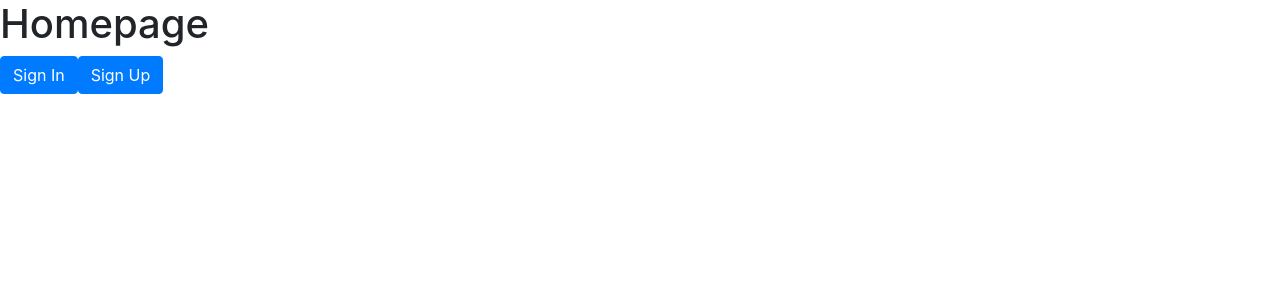
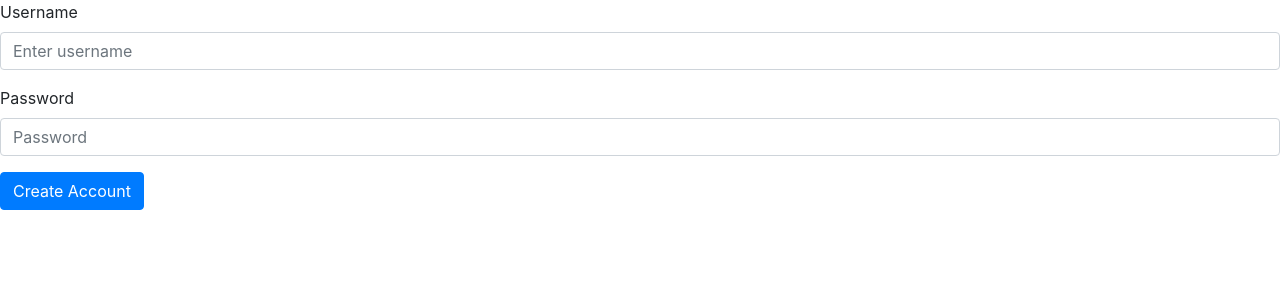
Before and after one commit to devindavis5/bioinfinite, a React (Create React App) app in the folder front-end/: page /signup in a window 1280 px wide. Shown: the top 300 px of the page. Built offline with nearby package versions, Linux system fonts and the light colour scheme.

Commit message:
added routes and forms

```diff
--- a/front-end/src/App.js
+++ b/front-end/src/App.js
@@ -1,5 +1,3 @@
-import SignIn from './components/SignIn.js'
-import SignUp from './components/SignUp.js'
 import './App.css';
 import React, {Component} from 'react';
 import Button from 'react-bootstrap/Button'
@@ -9,25 +7,28 @@ class App extends Component  {
     super()
 
     this.state = {
-      signin: false,
-      singup: false
+      categories: []
     }
   }
 
-  signInClick = () => {
-    this.setState({signin: !this.state.signin})
+  signInClick = (e) => {
+    e.preventDefault()
+    const { history } = this.props
+    history.push('/signin')
   }
 
-  signUpClick = () => {
-    this.setState({signup: !this.state.signup})
+  signUpClick = (e) => {
+    e.preventDefault()
+    const { history } = this.props
+    history.push('/signup')
   }
 
   render() {
     return (
       <div>
         <h1>Homepage</h1>
-        {this.state.signin === true ? <SignIn/> : <Button onClick={this.signInClick}>Sign In</Button>}
-        {this.state.signup === true ? <SignUp/> : <Button onClick={this.signUpClick}>Sign Up</Button>}
+        <Button onClick={this.signInClick}>Sign In</Button>
+        <Button onClick={this.signUpClick}>Sign Up</Button>
       </div>
     );
   }
--- a/front-end/src/components/SignIn.js
+++ b/front-end/src/components/SignIn.js
@@ -1,30 +1,43 @@
 import React, {Component} from 'react';
-import MainContainer from '../containers/MainContainer.js'
-// import {BrowserRouter as Router, Route} from 'react-router-dom';
-// import { NavLink } from 'react-router-dom';
+import Form from 'react-bootstrap/Form'
+import Button from 'react-bootstrap/Button'
 
 export default class SignIn extends Component {
+    constructor() {
+        super()
+
+        this.state = {
+            username: "",
+            password: ""
+        }
+    }
+
+    onChange = (e) => {
+        let {name, value} = e.target
+        this.setState({[name]: value})
+    }
+
+    onSubmit = (e) => {
+        e.preventDefault()
+        const { history } = this.props
+        console.log(this.state.username)
+        history.push('/maincontainer')
+    }
+
     render() {
         return (
             <div>
-                {/* <form>
-                <div class="form-group">
-                    <label for="exampleInputEmail1">Email address</label>
-                    <input type="email" class="form-control" id="exampleInputEmail1" aria-describedby="emailHelp" placeholder="Enter email">
-                    <small id="emailHelp" class="form-text text-muted">We'll never share your email with anyone else.</small>
-                </div>
-                <div class="form-group">
-                    <label for="exampleInputPassword1">Password</label>
-                    <input type="password" class="form-control" id="exampleInputPassword1" placeholder="Password">
-                </div>
-                <div class="form-check">
-                    <input type="checkbox" class="form-check-input" id="exampleCheck1">
-                    <label class="form-check-label" for="exampleCheck1">Check me out</label>
-                </div>
-                <button type="submit" class="btn btn-primary">Submit</button>
-                </form> */}
-                <MainContainer />
-                {/* <NavLink to="/maincontainer" exact>Movies </NavLink> */}
+                <Form>
+                    <Form.Group controlId="formBasicUsername">
+                        <Form.Label>Username</Form.Label>
+                        <Form.Control type="text" placeholder="Enter username" name="username" onChange={this.onChange} />
+                    </Form.Group>
+                    <Form.Group controlId="formBasicPassword">
+                        <Form.Label>Password</Form.Label>
+                        <Form.Control type="password" placeholder="Password" />
+                    </Form.Group>
+                    <Button to="/maincontainer" onClick={this.onSubmit} variant="primary" type="submit">Sign in</Button>
+                </Form>
             </div>
         )
     }
--- a/front-end/src/components/SignUp.js
+++ b/front-end/src/components/SignUp.js
@@ -1,13 +1,44 @@
 import React, {Component} from 'react';
-import MainContainer from '../containers/MainContainer.js'
+import Form from 'react-bootstrap/Form'
+import Button from 'react-bootstrap/Button'
 
 export default class SignUp extends Component {
+    constructor() {
+        super()
+
+        this.state = {
+            username: "",
+            password: ""
+        }
+    }
+
+    onChange = (e) => {
+        let {name, value} = e.target
+        this.setState({[name]: value})
+    }
+
+    onSubmit = (e) => {
+        e.preventDefault()
+        const { history } = this.props
+        console.log(this.state.username)
+        history.push('/maincontainer')
+    }
+
     render() {
         return (
             <div>
-                <h1>SignUp Component</h1>
-                <MainContainer />
-            </div>
+            <Form>
+                <Form.Group controlId="formBasicUsername">
+                    <Form.Label>Username</Form.Label>
+                    <Form.Control type="text" placeholder="Enter username" name="username" onChange={this.onChange} />
+                </Form.Group>
+                <Form.Group controlId="formBasicPassword">
+                    <Form.Label>Password</Form.Label>
+                    <Form.Control type="password" placeholder="Password" />
+                </Form.Group>
+                <Button to="/maincontainer" onClick={this.onSubmit} variant="primary" type="submit">Create Account</Button>
+            </Form>
+        </div>
         )
     }
 }
--- a/front-end/src/index.js
+++ b/front-end/src/index.js
@@ -4,11 +4,20 @@ import './index.css';
 import App from './App';
 import reportWebVitals from './reportWebVitals';
 import 'bootstrap/dist/css/bootstrap.min.css';
+import { BrowserRouter as Router, Route } from 'react-router-dom'
+import MainContainer from './containers/MainContainer.js';
+import SignIn from './components/SignIn.js'
+import SignUp from './components/SignUp.js'
+import TopicShowPage from './components/TopicShowPage';
 
 ReactDOM.render(
-  <React.StrictMode>
-    <App />
-  </React.StrictMode>,
+  <Router>
+        <Route exact path='/' component={App}/>
+        <Route exact path='/maincontainer' component={MainContainer}/>
+        <Route exact path='/signin' component={SignIn}/>
+        <Route exact path='/signup' component={SignUp}/>
+        <Route exact path='/category/:id' component={TopicShowPage}/>
+  </Router>,
   document.getElementById('root')
 );
 
```
Also changed, not shown: 1 other file (tests, documents, lock files or other folders).
